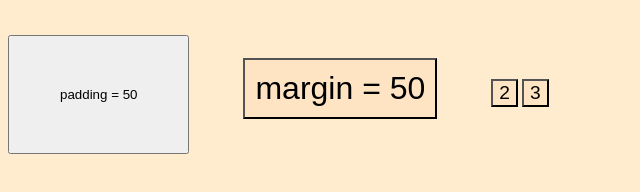
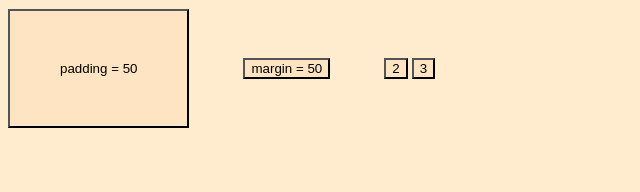
Before and after one commit to gneviola/jsBirSaniye, a plain HTML site: page index.html in a window 1280 px wide. Shown: the whole page, without its empty margins (0-640 px from the left). Drawn offline with Linux system fonts and the light colour scheme.

Commit message:
css de degidsiklikler yapildi

```diff
--- a/style.css
+++ b/style.css
@@ -1,19 +1,19 @@
 body {
     background-color:blanchedalmond;
 }
-#idDugme1 {
-    padding: 10px;
+#idDugme {
     background-color: bisque;
     flex: auto;
-    font-size: 2em;
+}
+#idDugme1 {
+    background-color: bisque;
+    flex: auto;
 }
 #idDugme2 {
     background-color: bisque;
     flex: auto;
-    font-size: larger;
 }
 #idDugme3 {
     background-color: bisque;
     flex: auto;
-    font-size: larger;
 }
```
